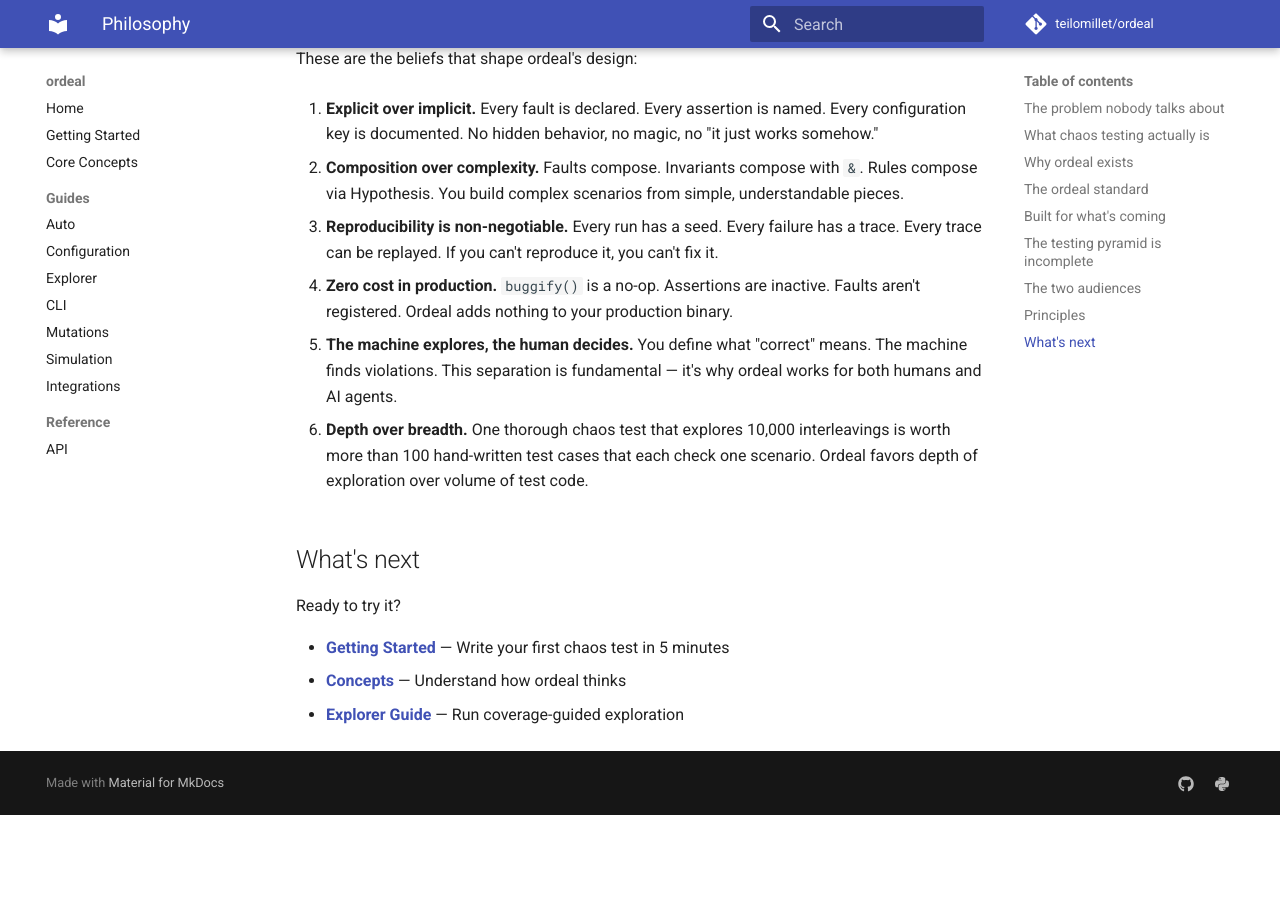
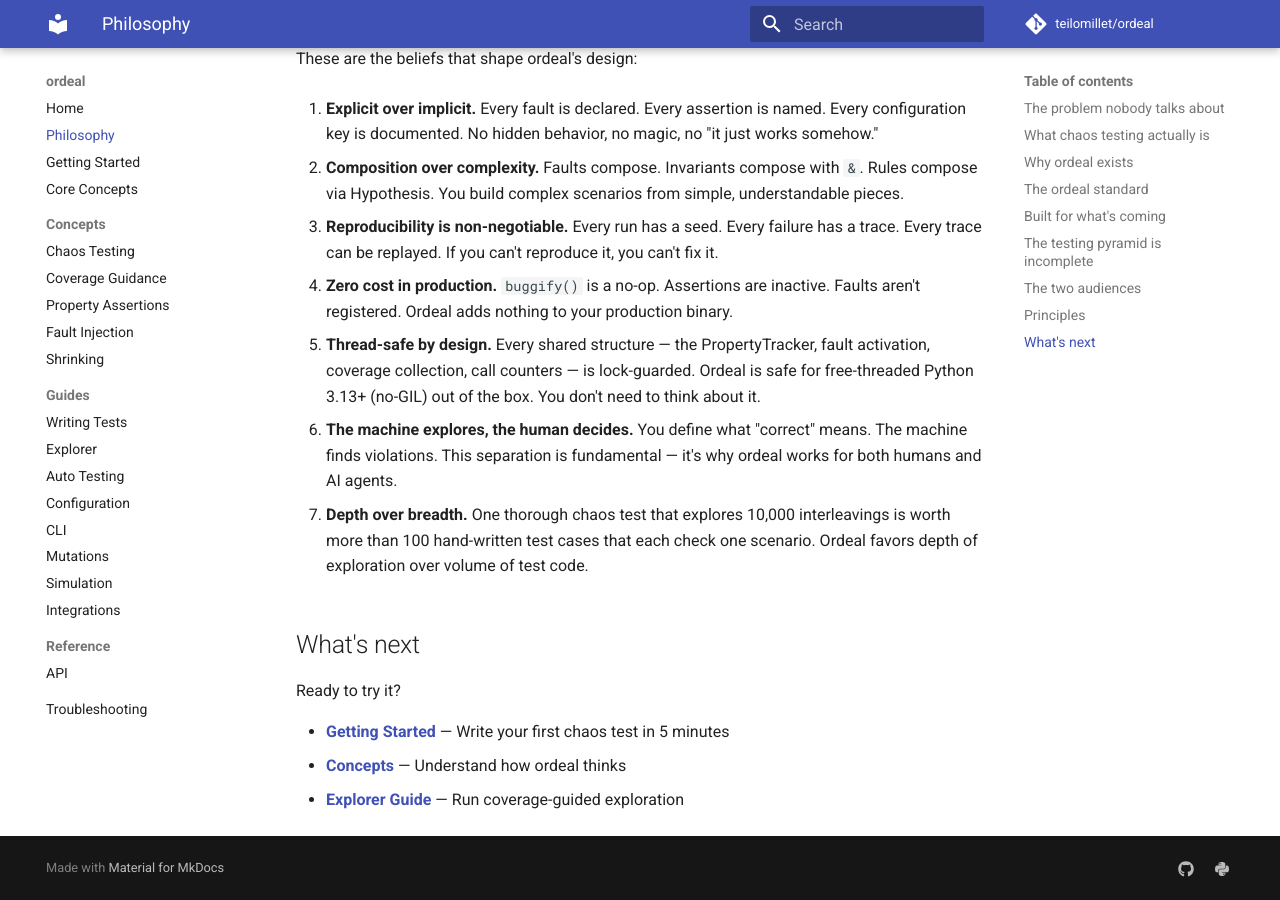
Before and after one commit to teilomillet/ordeal, an MkDocs documentation site: the page built from docs/philosophy.md, in a window 1280 px wide and 900 px high, scrolled down 3786 px. Built offline with MkDocs 1.6.1 and Material for MkDocs 9.7.7, drawn with Linux system fonts in a browser that asks for light colours; comment, search, counter and statistics services are not loaded; before the commit the page ends 4601 px from its top, so only the background shows below that.

Commit message:
docs: update nav, document thread safety and new mine properties
- mkdocs.yml: add all new pages to navigation (philosophy, 5 concepts,
  writing-tests, troubleshooting)
- API reference: document thread safety for assertions, faults, and
  coverage collector (free-threaded Python 3.13+/3.14)
- API reference: document new mine() properties (monotonicity, observed
  range, length relationships)
- Philosophy: add thread-safety principle

Co-Authored-By: Claude Opus 4.6 (1M context) <noreply@anthropic.com>

```diff
--- a/docs/philosophy.md
+++ b/docs/philosophy.md
@@ -115,9 +115,11 @@ These are the beliefs that shape ordeal's design:
 
 4. **Zero cost in production.** `buggify()` is a no-op. Assertions are inactive. Faults aren't registered. Ordeal adds nothing to your production binary.
 
-5. **The machine explores, the human decides.** You define what "correct" means. The machine finds violations. This separation is fundamental — it's why ordeal works for both humans and AI agents.
+5. **Thread-safe by design.** Every shared structure — the PropertyTracker, fault activation, coverage collection, call counters — is lock-guarded. Ordeal is safe for free-threaded Python 3.13+ (no-GIL) out of the box. You don't need to think about it.
 
-6. **Depth over breadth.** One thorough chaos test that explores 10,000 interleavings is worth more than 100 hand-written test cases that each check one scenario. Ordeal favors depth of exploration over volume of test code.
+6. **The machine explores, the human decides.** You define what "correct" means. The machine finds violations. This separation is fundamental — it's why ordeal works for both humans and AI agents.
+
+7. **Depth over breadth.** One thorough chaos test that explores 10,000 interleavings is worth more than 100 hand-written test cases that each check one scenario. Ordeal favors depth of exploration over volume of test code.
 
 ## What's next
 
--- a/mkdocs.yml
+++ b/mkdocs.yml
@@ -34,15 +34,24 @@ extra:
 
 nav:
   - Home: index.md
+  - Philosophy: philosophy.md
   - Getting Started: getting-started.md
   - Core Concepts: core-concepts.md
+  - Concepts:
+      - Chaos Testing: concepts/chaos-testing.md
+      - Coverage Guidance: concepts/coverage-guidance.md
+      - Property Assertions: concepts/property-assertions.md
+      - Fault Injection: concepts/fault-injection.md
+      - Shrinking: concepts/shrinking.md
   - Guides:
-      - Auto: guides/auto.md
+      - Writing Tests: guides/writing-tests.md
+      - Explorer: guides/explorer.md
+      - Auto Testing: guides/auto.md
       - Configuration: guides/configuration.md
-      - Explorer: guides/explorer.md
       - CLI: guides/cli.md
       - Mutations: guides/mutations.md
       - Simulation: guides/simulate.md
       - Integrations: guides/integrations.md
   - Reference:
       - API: reference/api.md
+  - Troubleshooting: troubleshooting.md
```
Also changed, not shown: docs/reference/api.md (+7 -1 lines).
